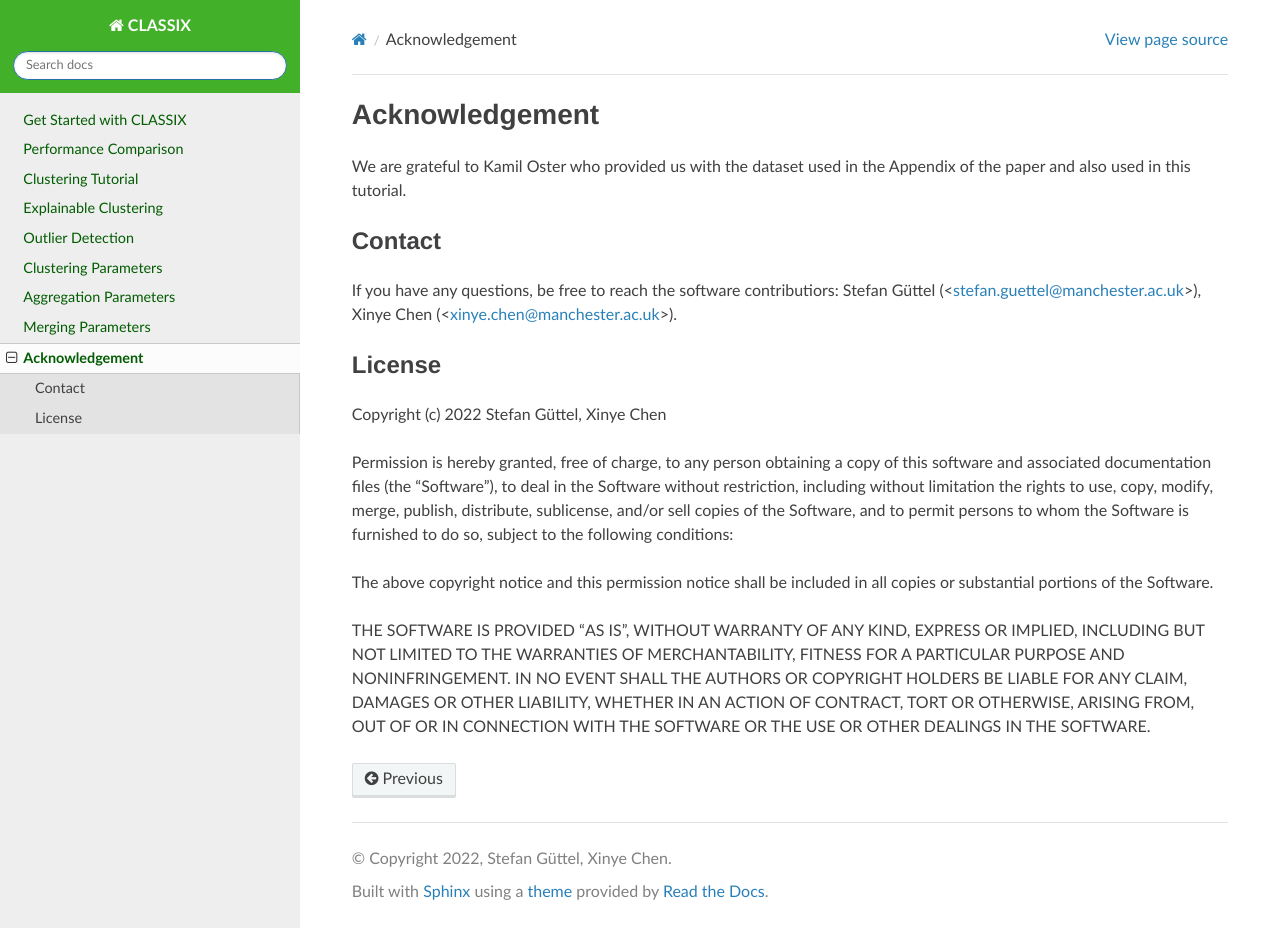
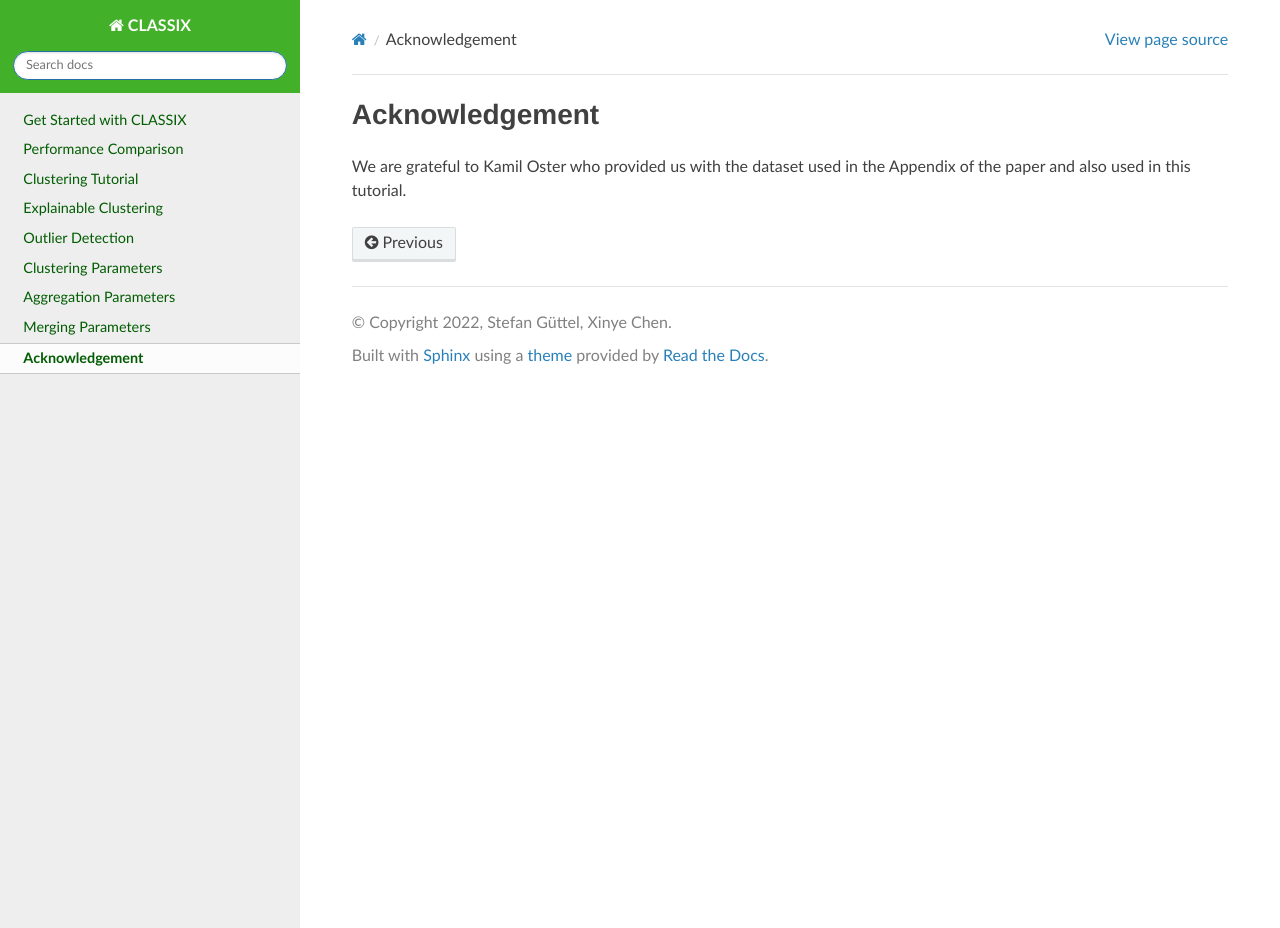
Before and after one commit to nla-group/classix, a Sphinx documentation site: the page built from docs/source/acknowledgement.rst, in a window 1280 px wide and 928 px high. Built offline with Sphinx 7.4.7 and the Read the Docs theme 2.0.0, drawn with Linux system fonts in a browser that asks for light colours; pages that are not in the unit, such as notebooks, are missing from menus.

Commit message:
Update acknowledgement.rst

```diff
--- a/docs/source/acknowledgement.rst
+++ b/docs/source/acknowledgement.rst
@@ -1,30 +1,3 @@
 Acknowledgement
 ======================================
 We are grateful to Kamil Oster who provided us with the dataset used in the Appendix of the paper and also used in this tutorial.
-
-Contact
-------------------------------
-If you have any questions, be free to reach the software contributiors: Stefan Güttel (<stefan.guettel@manchester.ac.uk>), Xinye Chen (<xinye.chen@manchester.ac.uk>).
-
-
-License
-------------------------------
-Copyright (c) 2022 Stefan Güttel, Xinye Chen
-
-Permission is hereby granted, free of charge, to any person obtaining a copy
-of this software and associated documentation files (the "Software"), to deal
-in the Software without restriction, including without limitation the rights
-to use, copy, modify, merge, publish, distribute, sublicense, and/or sell
-copies of the Software, and to permit persons to whom the Software is
-furnished to do so, subject to the following conditions:
-
-The above copyright notice and this permission notice shall be included in all
-copies or substantial portions of the Software.
-
-THE SOFTWARE IS PROVIDED "AS IS", WITHOUT WARRANTY OF ANY KIND, EXPRESS OR
-IMPLIED, INCLUDING BUT NOT LIMITED TO THE WARRANTIES OF MERCHANTABILITY,
-FITNESS FOR A PARTICULAR PURPOSE AND NONINFRINGEMENT. IN NO EVENT SHALL THE
-AUTHORS OR COPYRIGHT HOLDERS BE LIABLE FOR ANY CLAIM, DAMAGES OR OTHER
-LIABILITY, WHETHER IN AN ACTION OF CONTRACT, TORT OR OTHERWISE, ARISING FROM,
-OUT OF OR IN CONNECTION WITH THE SOFTWARE OR THE USE OR OTHER DEALINGS IN THE
-SOFTWARE.
```
